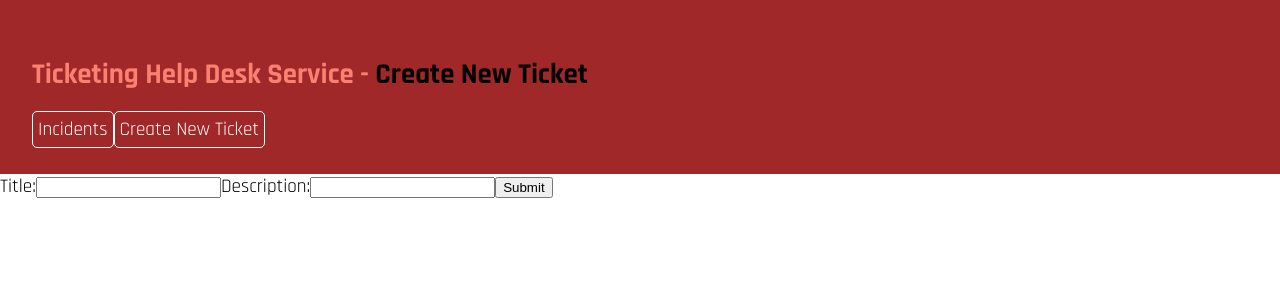
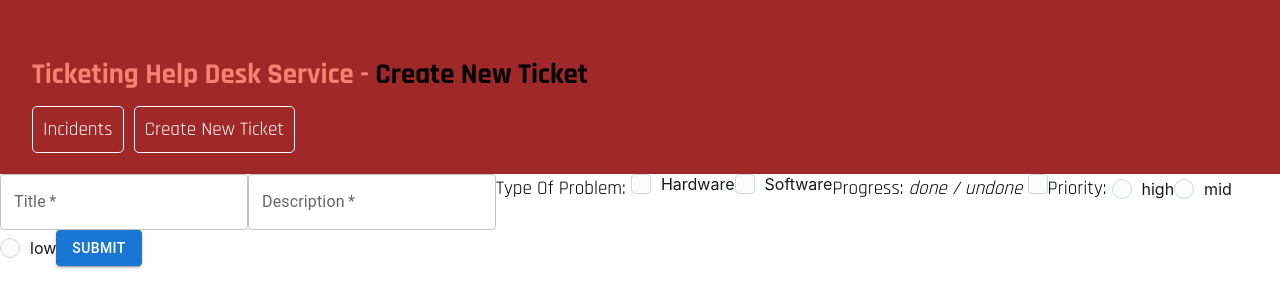
Before and after one commit to CipiVlad/ticketing_helpDesk_in_React_TS, a React (Vite) app: page /create-new-ticket in a window 1280 px wide. Shown: the top 308 px of the page. Built offline with nearby package versions, Linux system fonts and the light colour scheme.

Commit message:
updated Form

```diff
--- a/package.json
+++ b/package.json
@@ -12,6 +12,7 @@
     "@emotion/react": "^11.11.4",
     "@emotion/styled": "^11.11.0",
     "@mui/icons-material": "^5.15.13",
+    "@mui/joy": "^5.0.0-beta.31",
     "@mui/material": "^5.15.13",
     "axios": "^1.6.7",
     "json-server": "^1.0.0-alpha.23",
--- a/src/components/cards/CreateNewTicketForm.tsx
+++ b/src/components/cards/CreateNewTicketForm.tsx
@@ -4,6 +4,7 @@ import { v4 as uuidv4 } from 'uuid';
 import axios from "axios";
 import { baseURL } from "../../data/baseURL";
 import { useNavigate } from "react-router-dom";
+import Form from "../../utils/Form";
 
 
 const CreateNewTicketForm = () => {
@@ -16,8 +17,17 @@ const CreateNewTicketForm = () => {
         const newTicket: Ticket = {
             id: uuidv4().slice(0, 8),
             title: inputs.title,
-            description: inputs.description
+            description: inputs.description,
+            hardware: inputs.hardware ? "yes" : "no",
+            software: inputs.software ? "yes" : "no",
+            solvingStatus: inputs.solvingStatus ? "undone" : "done",
+            priorityStatus: inputs.priorityStatus === "low" ? "low" : undefined
+                || inputs.priorityStatus === "mid" ? "mid" : undefined
+                    || inputs.priorityStatus === "high" ? "high" : undefined
+
         }
+        console.log(newTicket);
+
 
         const createTicket = async () => {
             try {
@@ -29,23 +39,19 @@ const CreateNewTicketForm = () => {
             }
         }
         createTicket()
-
+        console.log(newTicket);
     }
 
+
     const handleChange = (event: React.ChangeEvent<HTMLInputElement>) => {
-        const name = event.target.name
-        const value = event.target.value
+        const { name, value } = event.target
         setInputs(prevState => ({ ...prevState, [name]: value }))
     }
 
     return (
         <>
             <form onSubmit={handleSubmit}>
-                <label htmlFor="title">Title:</label>
-                <input type="text" name="title" onChange={handleChange} value={inputs.title} />
-                <label htmlFor="description">Description:</label>
-                <input type="text" name="description" onChange={handleChange} value={inputs.description} />
-                <input type="submit" value="Submit" />
+                <Form inputs={inputs} handleChange={handleChange} handleSubmit={handleSubmit} />
             </form>
         </>
     )
--- a/src/components/navbar/NavBarLinks.tsx
+++ b/src/components/navbar/NavBarLinks.tsx
@@ -6,10 +6,13 @@ import { useState } from "react";
 
 const NavBarLinks = ({ navBarObject }) => {
     return (
-        <>
+
+        <div className="navbar_links">
+
             <NavLink to={navBarObject.navLinks[0]}>{navBarObject.addOn[0]}</NavLink>
             <NavLink to={navBarObject.navLinks[1]}>{navBarObject.addOn[1]}</NavLink>
-        </>
+        </div>
+
     )
 }
 export default NavBarLinks
--- a/src/data/db.json
+++ b/src/data/db.json
@@ -31,6 +31,22 @@
       "id": "e1d28b42",
       "title": "voice is down",
       "description": "had some cool beer thats why ..."
+    },
+    {
+      "id": "123bc5f8",
+      "title": "ss",
+      "description": "ss",
+      "hardware": "no",
+      "software": "no",
+      "solvingStatus": "done"
+    },
+    {
+      "id": "16c8640d",
+      "title": "ss",
+      "description": "f",
+      "hardware": "no",
+      "software": "no",
+      "solvingStatus": "done"
     }
   ]
 }
--- a/src/models/ticket.model.ts
+++ b/src/models/ticket.model.ts
@@ -1,7 +1,7 @@
 // ticket type objects
 type ProblemOptions = {
-    hardware?: "yes" | "no",
-    software?: "yes" | "no",
+    hardware: "yes" | "no",
+    software: "yes" | "no",
     solvingStatus?: "done" | "undone"
     priorityStatus?: "low" | "mid" | "high"
 }
--- a/src/style.css
+++ b/src/style.css
@@ -21,7 +21,13 @@ body {
     text-decoration: none;
     border: 1px solid white;
     border-radius: 5px;
-    padding: 5px;
+    padding: 10px;
+    margin-right: 10px;
+}
+
+.navBar a:hover {
+    background-color: rgb(1, 1, 1, 0.6);
+    color: salmon;
 }
 
 .navBar h1 span {
--- /dev/null
+++ b/src/utils/Form.tsx
@@ -0,0 +1,39 @@
+import { TextField } from "@mui/material"
+import Button from '@mui/material/Button';
+
+// import { useState } from "react"
+import { Ticket } from "../models/ticket.model"
+
+import { Radio, Checkbox } from '@mui/joy';
+
+const Form = <T extends Ticket>({ handleChange, inputs }: { inputs: T, handleChange: (event: React.ChangeEvent<HTMLInputElement>) => void }) => {
+    return (
+        <>
+            <TextField id="outlined-basic" label="Title" variant="outlined" onChange={handleChange} name="title" value={inputs.title} required />
+            <TextField id="outlined-basic" label="Description" variant="outlined" onChange={handleChange} name="description" value={inputs.description} required />
+
+            <label htmlFor="problem">Type Of Problem: </label>
+
+            <Checkbox label="Hardware" name="hardware" value="yes" onChange={handleChange} />
+            <Checkbox label="Software" name="software" value="yes" onChange={handleChange} />
+
+            <label htmlFor="progress">Progress: <em>done / undone</em> </label>
+
+            <Checkbox name="solvingStatus" value="{ inputs.solvingStatus }" onChange={handleChange} />
+
+            <label htmlFor="priority">Priority: </label>
+            <Radio label="high" name="priority" value="high" checked={inputs.priorityStatus === "high"} onChange={handleChange} />
+
+
+            <Radio label="mid" name="priority" value="mid" checked={inputs.priorityStatus === "mid"} onChange={handleChange} />
+
+
+            <Radio label="low" name="priority" value="low" checked={inputs.priorityStatus === "low"} onChange={handleChange} />
+
+            <Button variant="contained" type="submit">
+                Submit
+            </Button>
+        </>
+    )
+}
+export default Form
```
Also changed, not shown: 1 other file (tests, documents, lock files or other folders).
